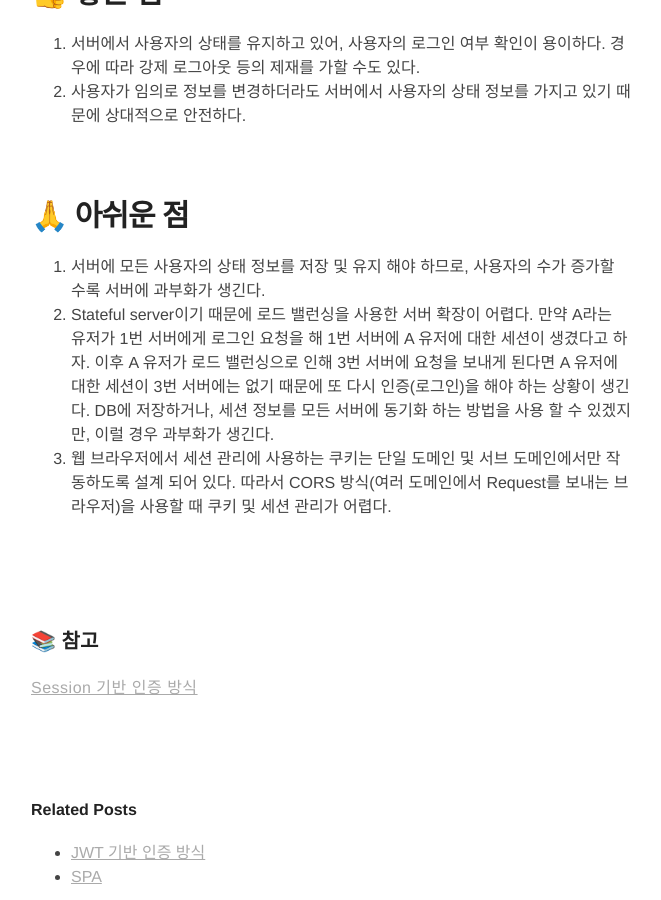
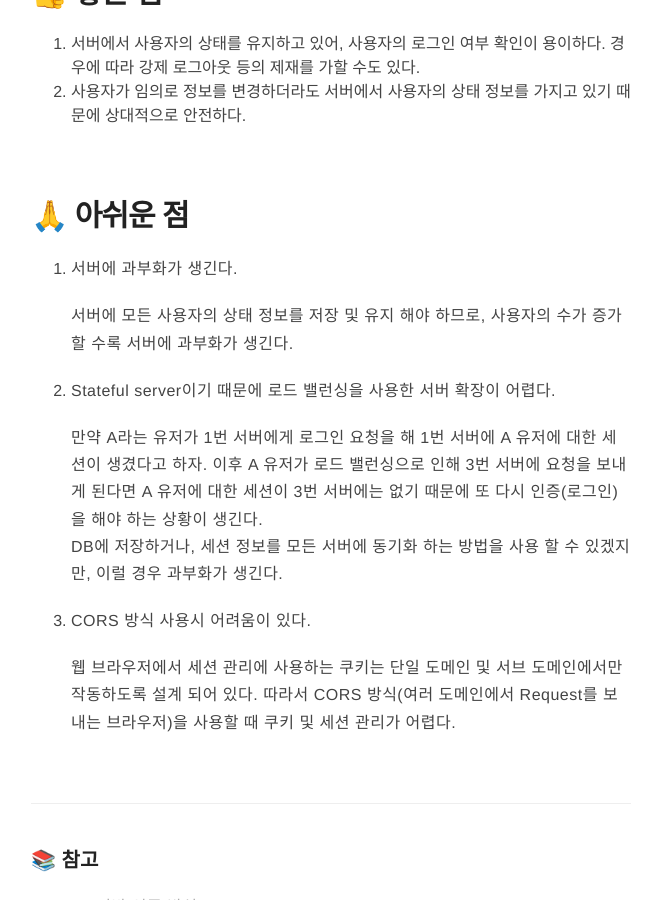
Before and after one commit to Joie-Kim/Joie-Kim.github.io, a Jekyll site: the page built from _posts/2021-02-06-Session-Auth.markdown, in a window 1280 px wide and 900 px high, scrolled down 2353 px. Shown: the whole window, without its empty margins (309-970 px from the left). Built offline with Jekyll 4.4.1, drawn with Linux system fonts in a browser that asks for light colours; comment, search, counter and statistics services are not loaded.

Commit message:
[Update] post 내용 수정
- 단락 수정

```diff
--- a/_posts/2021-02-06-Session-Auth.markdown
+++ b/_posts/2021-02-06-Session-Auth.markdown
@@ -63,13 +63,22 @@ description: 배운 것을 기록하는 습관! ✍️
 
 # 🙏 아쉬운 점
 
-1. 서버에 모든 사용자의 상태 정보를 저장 및 유지 해야 하므로, 사용자의 수가 증가할 수록 서버에 과부화가 생긴다.
+1. 서버에 과부화가 생긴다.
+
+    서버에 모든 사용자의 상태 정보를 저장 및 유지 해야 하므로, 사용자의 수가 증가할 수록 서버에 과부화가 생긴다.
+
 2. Stateful server이기 때문에 로드 밸런싱을 사용한 서버 확장이 어렵다.
-   만약 A라는 유저가 1번 서버에게 로그인 요청을 해 1번 서버에 A 유저에 대한 세션이 생겼다고 하자. 이후 A 유저가 로드 밸런싱으로 인해 3번 서버에 요청을 보내게 된다면 A 유저에 대한 세션이 3번 서버에는 없기 때문에 또 다시 인증(로그인)을 해야 하는 상황이 생긴다.
-   DB에 저장하거나, 세션 정보를 모든 서버에 동기화 하는 방법을 사용 할 수 있겠지만, 이럴 경우 과부화가 생긴다.
-3. 웹 브라우저에서 세션 관리에 사용하는 쿠키는 단일 도메인 및 서브 도메인에서만 작동하도록 설계 되어 있다. 따라서 CORS 방식(여러 도메인에서 Request를 보내는 브라우저)을 사용할 때 쿠키 및 세션 관리가 어렵다.
 
-## <br>
+    만약 A라는 유저가 1번 서버에게 로그인 요청을 해 1번 서버에 A 유저에 대한 세션이 생겼다고 하자. 이후 A 유저가 로드 밸런싱으로 인해 3번 서버에 요청을 보내게 된다면 A 유저에 대한 세션이 3번 서버에는 없기 때문에 또 다시 인증(로그인)을 해야 하는 상황이 생긴다.<br>
+    DB에 저장하거나, 세션 정보를 모든 서버에 동기화 하는 방법을 사용 할 수 있겠지만, 이럴 경우 과부화가 생긴다.
+
+3. CORS 방식 사용시 어려움이 있다.
+
+    웹 브라우저에서 세션 관리에 사용하는 쿠키는 단일 도메인 및 서브 도메인에서만 작동하도록 설계 되어 있다. 따라서 CORS 방식(여러 도메인에서 Request를 보내는 브라우저)을 사용할 때 쿠키 및 세션 관리가 어렵다.
+
+<br>
+
+---
 
 ### 📚 참고
 
```
